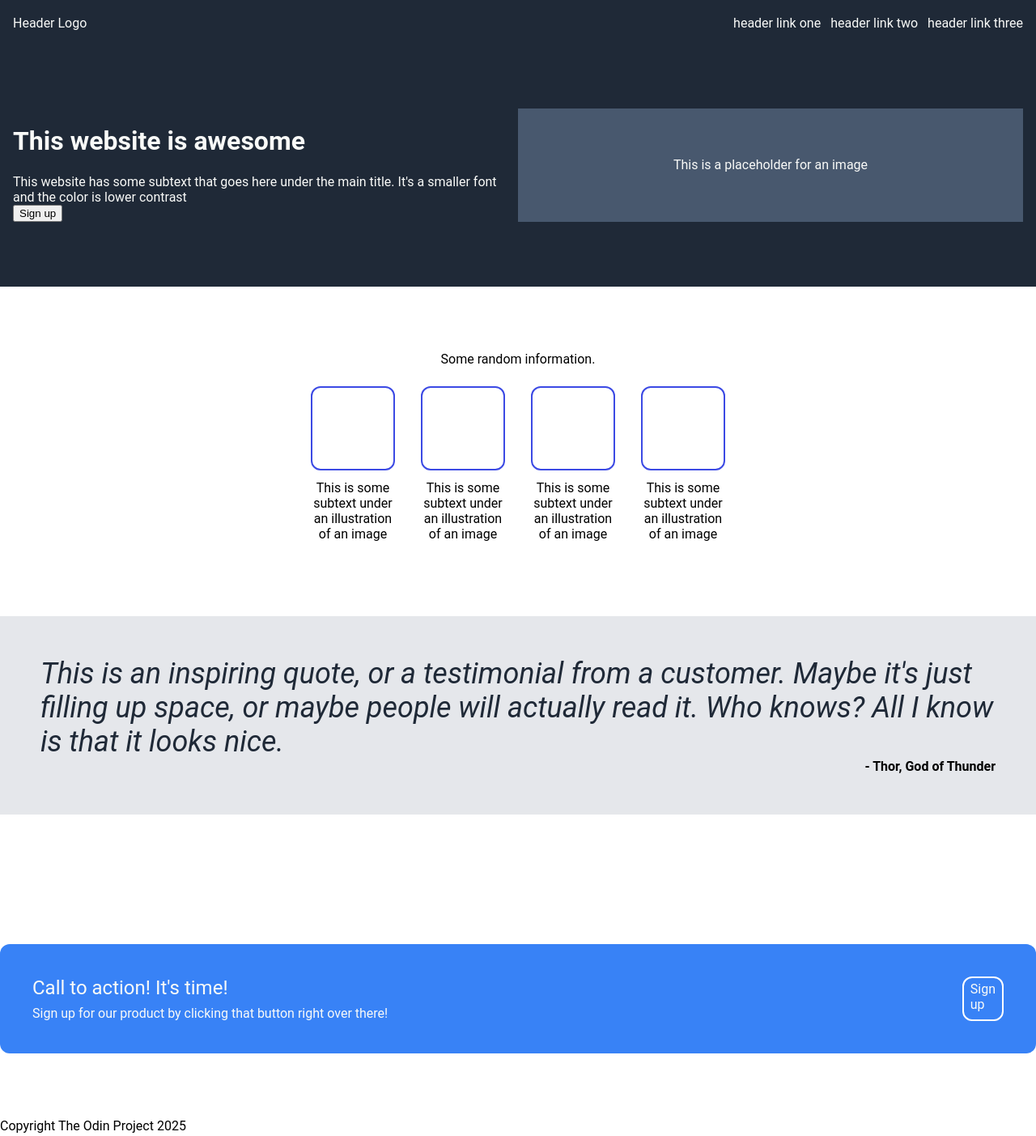
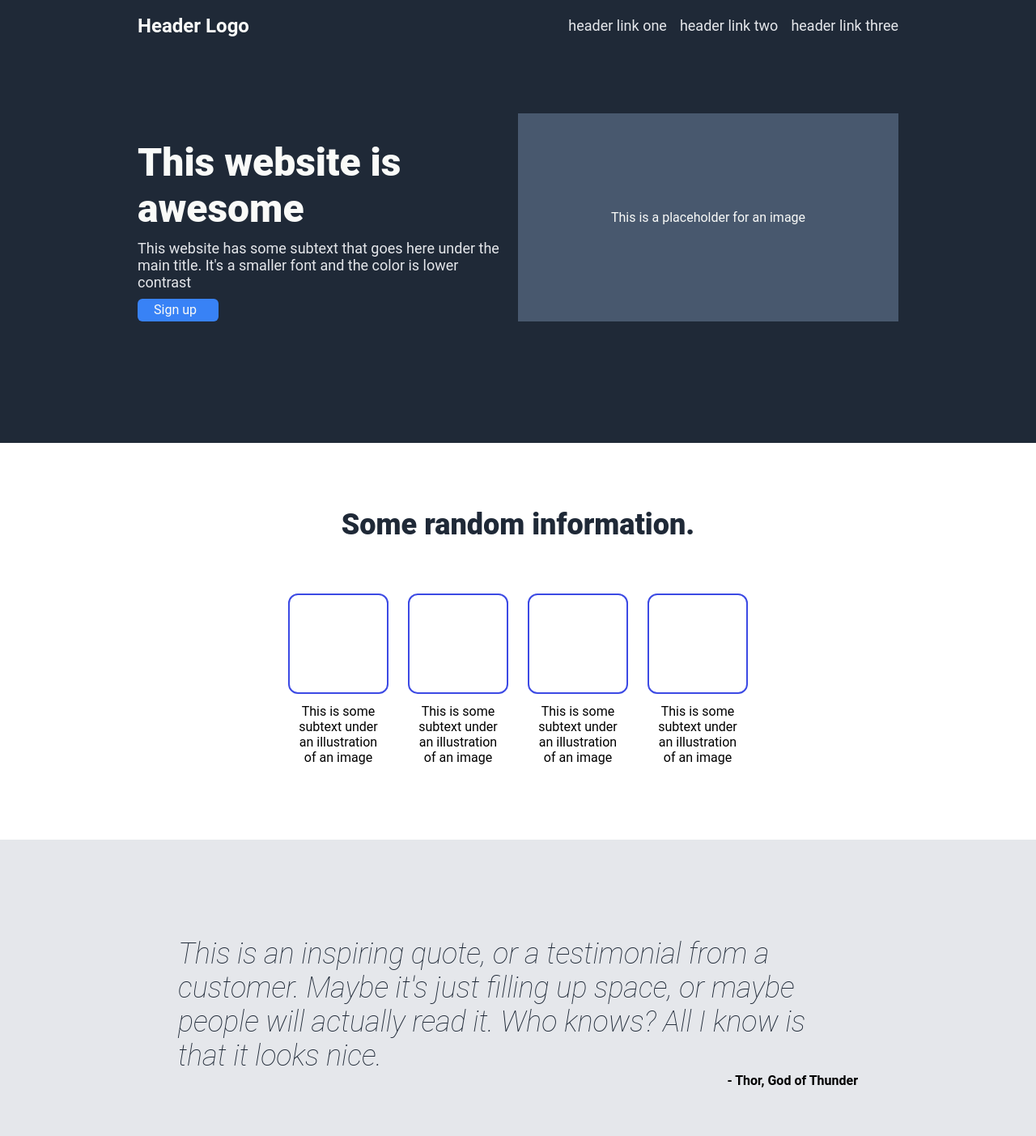
Before and after one commit to andoniskoufris/test-website, a plain HTML site: page index.html in a window 1280 px wide. Shown: the part 13-1416 px from the top of the page at 81% size. Drawn offline with Linux system fonts and the light colour scheme.

Commit message:
Incremental update

```diff
--- a/index.html
+++ b/index.html
@@ -20,8 +20,8 @@
             <div class="website-summary">
                 <div class="blurb">
                     <h1>This website is awesome</h1>
-                    <div>This website has some subtext that goes here under the main title. It's a smaller font and the color is lower contrast</div>
-                    <button>Sign up</button>
+                    <div class="text">This website has some subtext that goes here under the main title. It's a smaller font and the color is lower contrast</div>
+                    <div class="button">Sign up</div>
                 </div>
                 <div class="blurb-image">This is a placeholder for an image</div>
             </div>
@@ -48,8 +48,10 @@
             </div>
         </div>
         <div class="quote-section">
-            <div class="quote-text">This is an inspiring quote, or a testimonial from a customer. Maybe it's just filling up space, or maybe people will actually read it. Who knows? All I know is that it looks nice.</div>
-            <div class="quote-attribution">- Thor, God of Thunder</div>
+            <div class="quote-container">
+                <div class="quote-text">This is an inspiring quote, or a testimonial from a customer. Maybe it's just filling up space, or maybe people will actually read it. Who knows? All I know is that it looks nice.</div>
+                <div class="quote-attribution">- Thor, God of Thunder</div>
+            </div>
         </div>
         <div class="action-section">
             <div class="action-banner">
@@ -61,7 +63,9 @@
             </div>
         </div>
         <div class="footer">
-            Copyright The Odin Project 2025
+            <div class="text">
+                Copyright The Odin Project 2025
+            </div>
         </div>
     </body>
 </html>
--- a/style.css
+++ b/style.css
@@ -1,20 +1,37 @@
 body {
     font-family: 'Roboto', 'Segoe UI', -apple-system, 'Helvetica', sans-serif;
     margin: 0;
+}
+
+.title {
+    font-size: 24px;
+    color: #F9FAF8;
+    font-weight: bold;
+}
+
+h1 {
+    font-size: 48px;
+    font-weight: 900;
+    color: 900;
+    margin-bottom: 10px;
 }
 
 .header {
     display: flex;
     justify-content: space-between;
     align-items: center;
+    max-width: 940px;
+    margin: 0px auto;
     margin-bottom: 80px;
-    /* max-width: 80%; */
+    flex-wrap: wrap;
 }
 
 .header-links {
     display: flex;
     list-style: none;
-    gap: 12px;
+    gap: 16px;
+    font-size: 18px;
+    color: #E5E7EB;
 }
 
 .top-banner {
@@ -22,12 +39,14 @@ body {
     color: #F9FAF8;
     padding: 16px;
     margin: 0px;
-    padding-bottom: 80px;
+    padding-bottom: 150px;
 }
 
 .website-summary {
     display: flex;
     justify-content: space-between;
+    max-width: 940px;
+    margin: 0 auto;
 }
 
 .blurb-image {
@@ -51,6 +70,13 @@ body {
     align-items: center;
 }
 
+.random-information-title {
+    font-size: 36px;
+    color: #1f2937;
+    font-weight: 900;
+    margin-bottom: 40px;
+}
+
 .image-and-caption {
     width: 100px;
     margin: 12px;
@@ -62,12 +88,13 @@ body {
 .images-container {
     display: flex;
     justify-content: center;
-    gap: 12px;
+    gap: 24px;
+    flex-wrap: wrap;
 }
 
 .random-information-image {
-    height: 100px;
-    width: 100px;
+    height: 120px;
+    width: 120px;
     border: 2px solid rgb(60, 74, 228);
     border-radius: 12px;
     margin: 12px;
@@ -80,13 +107,20 @@ body {
 
 .quote-section {
     background-color: #E5E7EB;
-    margin: 80px 0px;
+    margin: 80px 0;
     padding: 50px 50px;
+    display: flex;
+    justify-content: center;
+    align-items: center;
+}
+.quote-container {
+    max-width: 840px;
+    margin: 70px auto;
 }
 
 .quote-text {
     font-size: 36px;
-    font-weight: light;
+    font-weight: lighter;
     font-style: italic;
     color: #1F2937;
 }
@@ -97,15 +131,18 @@ body {
 }
 
 .action-section {
-    padding: 80px 0px;
+    margin: 80px 0px;
 }
 
 .action-banner {
     display: flex;
     justify-content: space-between;
+    align-items: center;
     padding: 40px;
     background-color: #3882F6;
-    border-radius: 12px;
+    border-radius: 6px;
+    max-width: 940px;
+    margin: 0px auto;
 }
 
 .action-title {
@@ -115,14 +152,32 @@ body {
 }
 
 .text {
-    color: #F9FAF8;
+    color: #E5E7EB;
+    font-size: 18px;
+    margin-bottom: 10px;
+    margin-right: 20px;
 }
 
 .button {
     background-color: #3882F6;
     color: #F9FAF8;
-    padding: 4px 8px;
+    padding: 4px 20px;
+    /* border: 2px solid white; */
+    border-radius: 6px;
+    flex-shrink: 0;
+    width: 60px;
+    height: 20px;
+}
+
+.action-banner .button {
     border: 2px solid white;
-    border-radius: 12px;
-    flex: 0;
 }
+
+.footer {
+    display: flex;
+    justify-content: center;
+    align-items: center;
+    background-color: #1F2937;
+    height: 70px;
+    color: #E5E7EB;
+}
```
